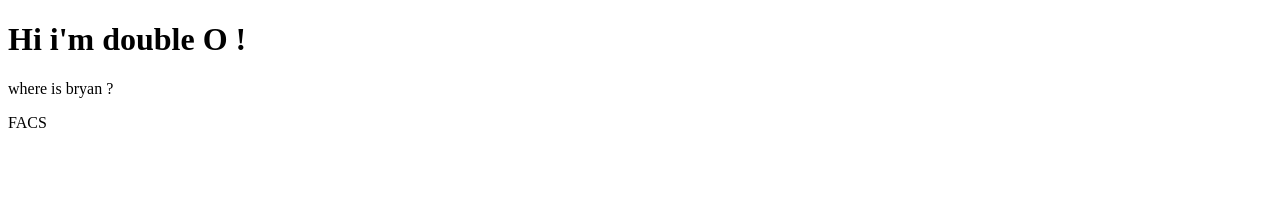
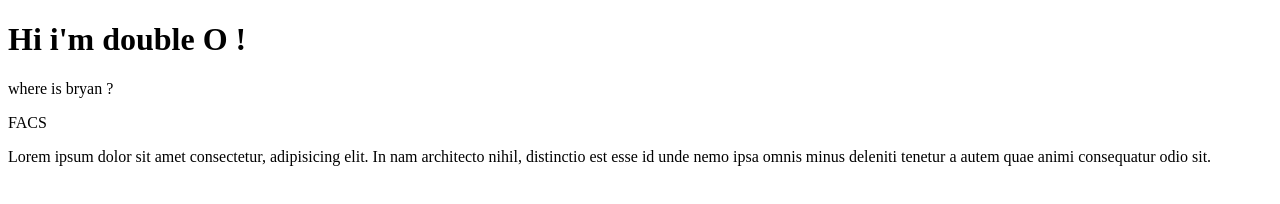
Before and after one commit to miguel-angel-10/mvc, a plain HTML site: page index.html in a window 1280 px wide. Drawn offline with Linux system fonts and the light colour scheme.

Commit message:
feat: parag

```diff
--- a/index.html
+++ b/index.html
@@ -11,6 +11,8 @@
 
     <p>where is bryan ?</p>
     <p>FACS</p>
+    <p>Lorem ipsum dolor sit amet consectetur, adipisicing elit. In nam architecto nihil, distinctio est esse id unde nemo ipsa omnis minus deleniti tenetur a autem quae animi consequatur odio sit.</p>
+
 <script src="app.js"></script>
 </body>
 </html>
```
